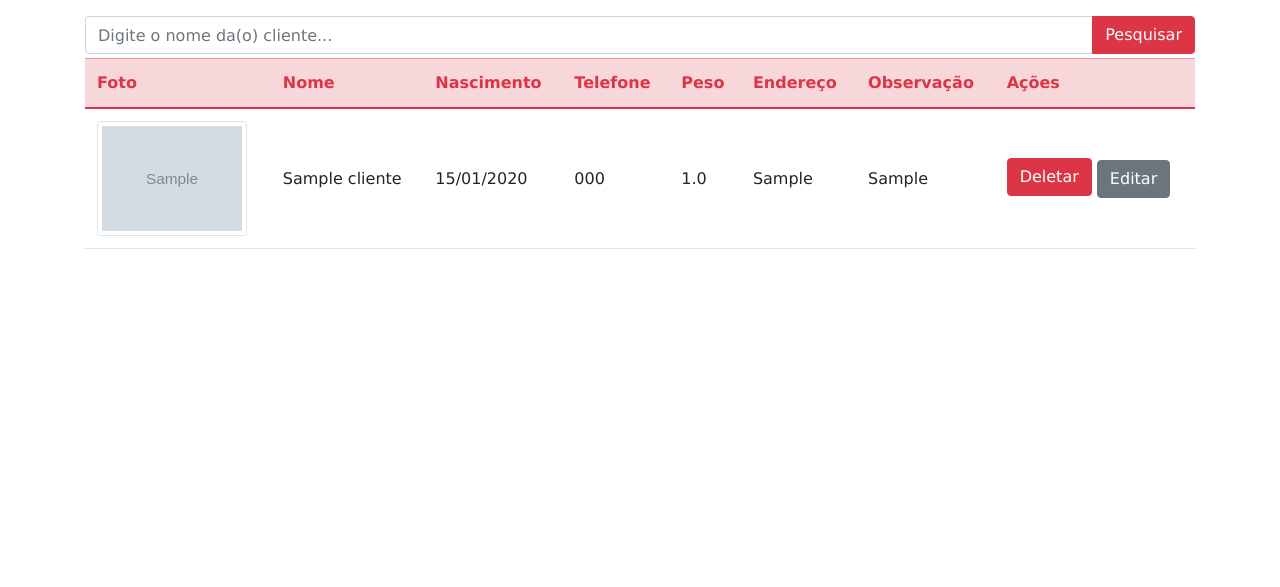
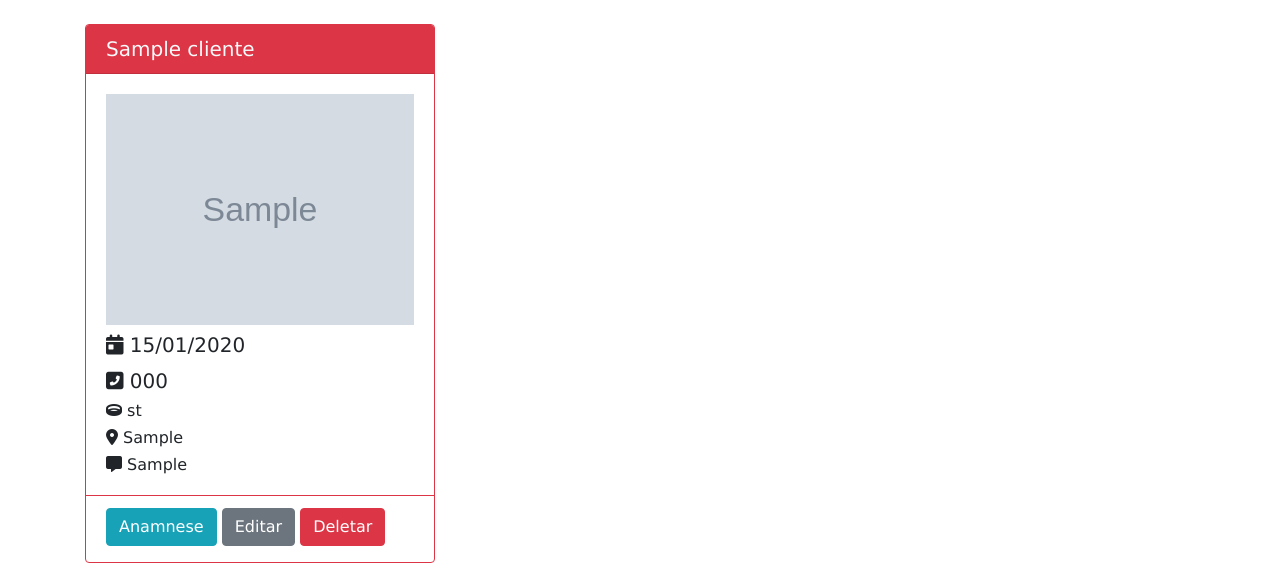
Before and after one commit to aluiss/organistetica, a Django app: page /clientes in a window 1280 px wide. Shown: the part 213-800 px from the top of the page. Run offline with Django 3.2, Linux system fonts and the light colour scheme; tables that the repository leaves empty hold one stand-in row (values such as "Sample post"); grey boxes marked "Sample" are stand-in pictures; some libraries are stand-ins or nearby versions.

Commit message:
Alteração na tabela de clientes para inclusão de campos de dados pessoais e exlusão de dados  físicos.

```diff
--- a/clientes/models.py
+++ b/clientes/models.py
@@ -1,14 +1,31 @@
 from django.db import models
 
 class Clientes(models.Model):
+    estado_civil_escolha = [
+        ('st', 'Solteira(o'),
+        ('cs', 'Casada(o)'),
+        ('dv', 'Divorciada(o)')
+    ]
+    sexo_escolha = [
+        ('fm', 'Feminino'),
+        ('ms', 'Masculino'),
+    ]
     nome = models.CharField(max_length=200)
     telefone = models.CharField(max_length=15)
     data_nascimento = models.DateField()
-    altura = models.FloatField(max_length=4)
-    peso = models.FloatField(max_length=6)
-    endereco = models.CharField(max_length=300)
     foto = models.ImageField(upload_to='fotos/', blank=True)
     obs = models.TextField(max_length=400)
+    endereco = models.CharField(max_length=300)
+    cep = models.TextField(max_length=9)
+    sexo = models.TextField(max_length=2, choices=sexo_escolha, default='fm')
+    estado_civil = models.TextField(max_length=2, choices=estado_civil_escolha, default='st')
+    email = models.EmailField()
+    rg = models.TextField(max_length=12)
+    cpf = models.TextField(max_length=14)
 
     def __str__(self):
         return self.nome
+
+class Anamnese(models.Model):
+    altura = models.FloatField(max_length=4)
+    peso = models.FloatField(max_length=6)
--- a/clientes/views.py
+++ b/clientes/views.py
@@ -78,7 +78,7 @@ def clientes(request):
     clientes = Clientes.objects.all().order_by('nome')
 
     #Configuração da paginação da lista de clientes
-    paginator = Paginator(clientes, 10)
+    paginator = Paginator(clientes, 12)
     page = request.GET.get('page')
     clientes_por_pagina = paginator.get_page(page)
 
--- a/templates/agendamentos/agendamentos.html
+++ b/templates/agendamentos/agendamentos.html
@@ -14,7 +14,6 @@
                 <input class="form-control" type="text" name="pesquisa_agendamento" placeholder="Digite o nome da(o) cliente...">
                 <input class="btn btn-danger" type="submit" value="Pesquisar">
             </div>
-
             <div class="row">
                 {% if dados %}
                     {% for agendamento in dados %}
--- a/templates/clientes.html
+++ b/templates/clientes.html
@@ -9,46 +9,46 @@
             <a href="{% url 'cadastra_cliente' %}" class="btn btn-danger p-2 fw-bold">NOVO CLIENTE</a>
         </nav>
         {% include 'partials/_alertas.html' %}
-        <form action="{% url 'clientes' %}">
-            <table class="table table-hover">
-                <thead class="table-danger text-danger">
-                    <div class="input-group mb-1">
-                        <input class="form-control" type="text" name="pesquisa_clientes" id="pesquisar" placeholder="Digite o nome da(o) cliente...">
-                        <input class="btn btn-danger" type="submit" value="Pesquisar">
+        <form action="{% url 'clientes' %}"></form>
+            <div class="row">
+                {% for cliente in dados %}
+                <div class="col-sm-4">
+                    <div class="card mt-2 border-danger">
+                        <h5 class="card-header text-light bg-danger">{{cliente.nome}}</h5>
+                        <div class="card-body">
+                            <h5>
+                                <img src="{{ cliente.foto.url }}" alt="Foto do cliente" class="img-fluid">
+                            </h5>
+                            <h5 class="card-title">
+                                <i class="fas fa-calendar-day"></i>
+                                {{cliente.data_nascimento|date:"d/m/Y"}}
+                            </h5>
+                            <h5>
+                                <i class="fas fa-phone-square-alt"></i>
+                                {{cliente.telefone}}
+                            </h5>
+                            <h6 class="card-text">
+                                <i class="fas fa-ring"></i>
+                                {{cliente.estado_civil}}
+                            </h6>
+                            <h6 class="card-text">
+                                <i class="fas fa-map-marker-alt"></i>
+                                {{cliente.endereco}}
+                            </h6>
+                            <h6 class="card-text">
+                                <i class="fas fa-comment-alt"></i>
+                                {{cliente.obs}}
+                            </h6>
+                        </div>
+                        <div class="card-footer bg-transparent border-danger">
+                            <a href="#" class="btn btn-info mb-1">Anamnese</a>
+                            <a href="{% url 'edita_cliente' cliente.id %}" class="btn btn-secondary mb-1">Editar</a>
+                            <a href="{% url 'deleta_cliente' cliente.id %}" class="btn btn-danger mb-1">Deletar</a>
+                        </div>
                     </div>
-                    <tr>
-                        <th scope="col">Foto</th>
-                        <th scope="col">Nome</th>
-                        <th scope="col">Nascimento</th>
-                        <th scope="col">Telefone</th>
-                        <th scope="col">Peso</th>
-                        <th scope="col">Endereço</th>
-                        <th scope="col">Observação</th>
-                        <th scope="col" class="align-center">Ações</th>
-                    </tr>
-                </thead>
-                {% for cliente in dados %}
-                <tbody>
-                    <tr>
-                        {% if cliente.foto == '' %}
-                            <td scope="row"><img src="{% static 'img/perfil.png' %}" style="max-width: 150px; " alt="Foto do cliente" class="img-fluid img-thumbnail"></td>
-                        {% else %}
-                            <td scope="row"><img src="{{ cliente.foto.url }}" style="max-width: 150px;" alt="Foto do cliente" class="img-fluid img-thumbnail"></td>
-                        {% endif %}
-                        <td scope="row" class="align-middle">{{cliente.nome}}</td>
-                        <td scope="row" class="align-middle">{{cliente.data_nascimento|date:"d/m/Y"}}</td>
-                        <td scope="row" class="align-middle">{{cliente.telefone}}</td>
-                        <td scope="row" class="align-middle">{{cliente.peso}}</td>
-                        <td scope="row" class="align-middle">{{cliente.endereco}}</td>
-                        <td scope="row" class="align-middle">{{cliente.obs}}</td>
-                        <td scope="row" class="align-middle">
-                            <a href="{% url 'deleta_cliente' cliente.id %}" type="button" class="btn btn-danger mb-1">Deletar</a>
-                            <a href="{% url 'edita_cliente' cliente.id %}" type="button" class="btn btn-secondary">Editar</a>
-                        </td>
-                    </tr>
-                </tbody>
+                </div>
                 {% endfor %}
-            </table>
+            </div>
         </form>
         {% include 'partials/_paginacao.html' %}
     </div>
--- a/templates/index.html
+++ b/templates/index.html
@@ -35,8 +35,8 @@
                         <h5 class="card-header text-danger">{{ cliente.nome }}</h5>
                         <ul class="list-group">
                             <li class="list-group-item"><i class="fas fa-user-clock"></i> {{ idade }} anos </li>
-                            <li class="list-group-item list-group-item-action"><i class="fas fa-ruler-vertical"></i> {{ cliente.altura|floatformat:2 }}m</li>
-                            <li class="list-group-item list-group-item-action"><i class="fas fa-weight"></i> {{ cliente.peso|floatformat:2 }}kg</li>
+                            <li class="list-group-item list-group-item-action"><i class="fas fa-phone-square-alt"></i> {{ cliente.telefone }}</li>
+                            <li class="list-group-item list-group-item-action"><i class="fas fa-at"></i> {{ cliente.email }}</li>
                             <li class="list-group-item list-group-item-action"><i class="fas fa-calendar-day"></i> {{ cliente.data_nascimento }}</li>
                             <li class="list-group-item list-group-item-action"><i class="fas fa-comment-alt"></i> {{ cliente.obs }} </li>
                             <li class="list-group-item text-muted"><i class="fas fa-map-marker-alt"></i> {{ cliente.endereco }}</li>
```
Also changed, not shown: financeiro/models.py (+10 -2 lines), financeiro/views.py (+20 -8 lines), templates/financeiro/financeiro.html (+23 -10 lines), clientes/migrations/0003_auto_20211116_1320.py (added), financeiro/migrations/0004_auto_20211112_1711.py (added), financeiro/migrations/0005_alter_vendas_agendamento.py (added), financeiro/migrations/0006_alter_vendas_agendamento.py (added). Lines whose indentation alone changed are shown as unchanged.
